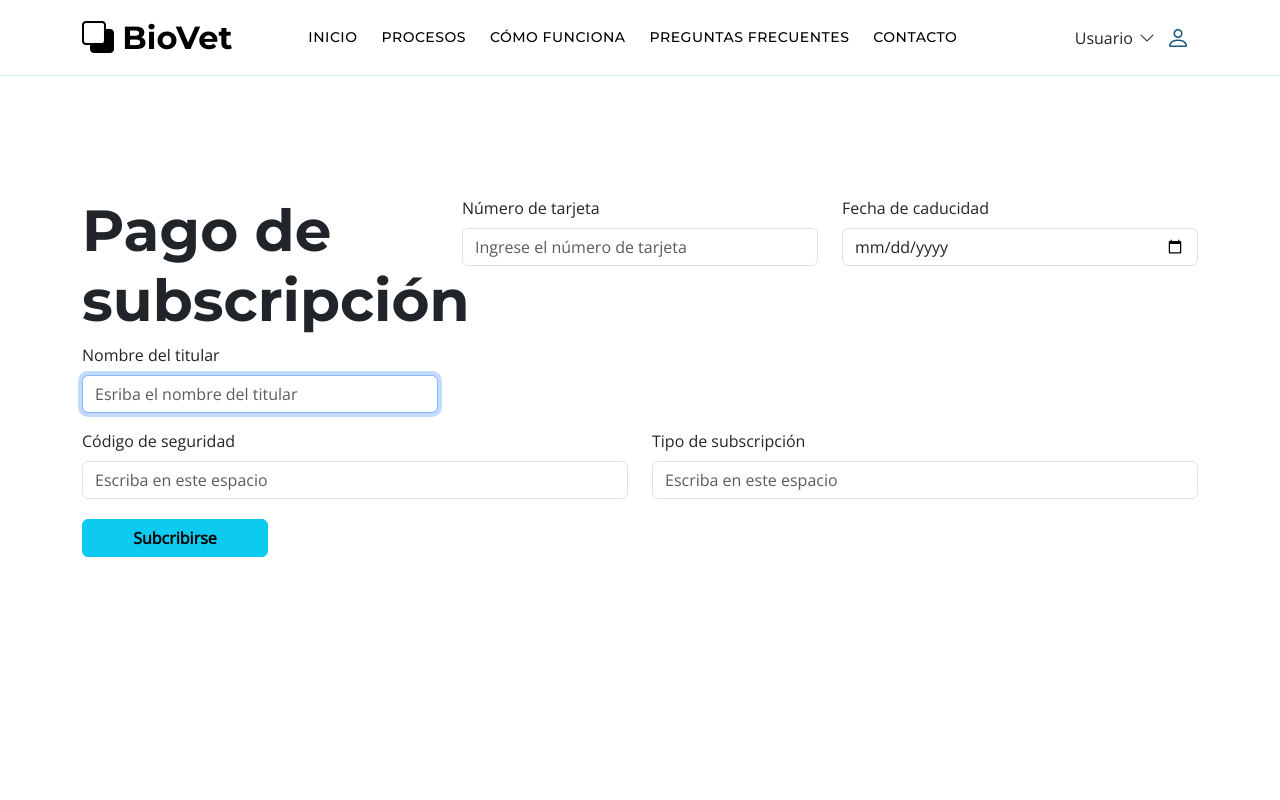
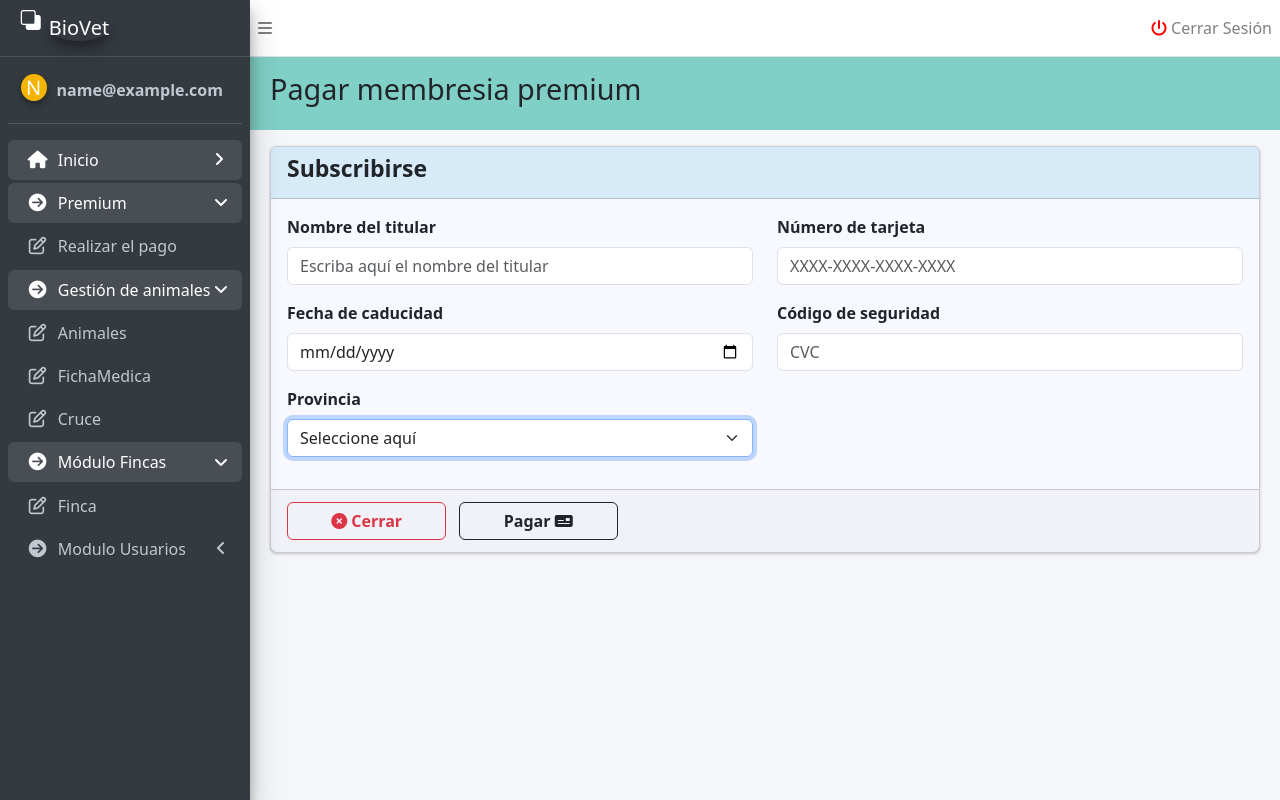
Before and after one commit to MoiZP99/VioBet, a PHP site: the page made by views/payment/payment.php in a window 1280 px wide. Run offline with PHP 8.4, Linux system fonts and the light colour scheme; the template is opened without the code that fills it, so the values that code supplies are empty; the visitor is signed in with stand-in values (Sample User, id 1); some libraries are stand-ins or nearby versions.

Commit message:
Pago premium

```diff
--- a/index.php
+++ b/index.php
@@ -71,12 +71,14 @@
 $router->get('/users/update-pass', [UserController::class, 'update_pass']);
 $router->post('/users/update-pass', [UserController::class, 'update_pass']);
 $router->post('/users/delete', [UserController::class, 'delete']);
+//Pago
+$router->get('/payment/payment', [UserController::class, 'indexpay']);
+$router->post('/payment/payment', [UserController::class, 'indexpay']);
 
 //PAGES
 $router->get('/', [PagesController::class, 'index']);
 $router->get('/register', [PagesController::class, 'register']);
 $router->post('/register', [PagesController::class, 'register']);
-$router->post('/payment', [PagesController::class, 'payment']);
 
 //LOGIN
 $router->get('/login', [LoginController::class, 'login']);
--- a/views/payment/payment.php
+++ b/views/payment/payment.php
@@ -1,9 +1,14 @@
+<?php
+session_start();
+include_once 'public/build/Sidebar.php';
+?>
+<!DOCTYPE html>
+<html lang="es">
+
 <head>
   <meta charset="utf-8">
   <meta name="viewport" content="width=device-width, initial-scale=1">
   <title>BioVet</title>
-    <link rel="stylesheet" href="/public/build/assets/css/stl_AllCreate.css">
-    <link rel="stylesheet" href="/public/build/sweetalert2@11.1.4/sweetalert2.css">
   <style>
     .btn-spinner {
       position: relative;
@@ -21,72 +26,106 @@
     .btn-spinner.verificando .spinner {
       visibility: visible;
     }
-
-        .password-icon {
-            float: right;
-            position: relative;
-            margin: -25px 10px 0 0;
-            cursor: pointer;
-        }
   </style>
 </head>
 
-<br><br><br>
-<div class="container mt-5 mb-2">
-    <form method="POST" action="register" id="regiration_form">
-        <div class="card-body">
-            <fieldset>
-                <div class="row">
-                    <div class="col col-xxl-4 col-xl-4 col-lg-4 col-sm-12 col-md-6 col-12">
-                        <h1>Pago de subscripción</h1>
-                        <div class="mb-3">
-                            <label class="form-label" for="nombre">Nombre del titular</label>
-                            <input class="form-control" autofocus type="text" id="nombre" name="usuario[NombreUser]" onKeyUp="javascript:validateText('nombre')" placeholder="Esriba el nombre del titular" value="">
-                        </div>
-                    </div>
-                    <div class="col col-xxl-4 col-xl-4 col-lg-4 col-sm-12 col-md-6 col-12">
-                        <div class="mb-3">
-                            <label class="form-label" for="correo">Número de tarjeta</label>
-                            <input class="form-control" type="email" id="correo" name="usuario[Email]" placeholder="Ingrese el número de tarjeta" value="">
-                        </div>
-                    </div>
-                    <div class="col col-xxl-4 col-xl-4 col-lg-4 col-sm-12 col-md-6 col-12">
-                        <div class="mb-3">
-                            <label class="form-label" for="telefono">Fecha de caducidad</label>
-                            <input class="form-control" type="date" id="telefono" name="usuario[Telefono]" placeholder="Escriba en este espacio" value="">
+<body class="hold-transition sidebar-mini">
+  <div class="wrapper">
+    <div class="content-wrapper">
+      <section class="content-header mb-3" style="background-color: #80D0C7;">
+        <div class="container-fluid">
+          <div class="row mb-2">
+            <div class="col-sm-6">
+              <h1>Pagar membresia premium</h1>
             </div>
           </div>
         </div>
+      </section>
+
+      <section class="content">
+        <div class="container-fluid">
           <div class="row">
-                    <div class="col col-xxl-6 col-xl-6 col-lg-6 col-sm-12 col-md-6 col-12">
+            <div class="col-md-12">
+              <div class="card" style="border-radius: 7px; background: #F8F8FF;">
+                <form method="POST" action="create" id="regiration_form">
+                  <div class="card-header" style="background-color: #D6EAF8;">
+                    <h2 class="card-title" style="font-size: 23px;"><strong>Subscribirse</strong></h2>
+                  </div>
+                  <div class="card-body">
+                    <fieldset>
+                      <?php if ($errores) : ?>
+                        <script>
+                          Swal.fire({
+                            icon: 'error',
+                            title: '¡Se encontraron errores en el formulario!',
+                            text: 'Debe corregir el error señalado.',
+                            showConfirmButton: false,
+                            timer: 2000
+                          });
+                        </script>
+                      <?php endif; ?>
+                      <div class="row">
+                        <div class="col col-xxl-6 col-xl-6 col-lg-6 col-sm-6 col-md-6 col-12">
                           <div class="mb-3">
-                            <label class="form-label" for="apell1">Código de seguridad</label>
-                            <input class="form-control" type="text" id="apell1" name="usuario[Apellido1]" onKeyUp="javascript:validateText('apell1')" placeholder="Escriba en este espacio" value="">
+                            <label class="form-label" for="tiposangre">Nombre del titular</label>
+                            <input required class="form-control" type="text" id="tiposangre" name="animal[TipoSangre]" onKeyUp="javascript:validateTextUbi('tiposangre')" placeholder="Escriba aquí el nombre del titular" value="">
                           </div>
                         </div>
-                    <div class="col col-xxl-6 col-xl-6 col-lg-6 col-sm-12 col-md-6 col-12">
+                        <div class="col col-xxl-6 col-xl-6 col-lg-6 col-sm-6 col-md-6 col-12">
                           <div class="mb-3">
-                            <label class="form-label" for="apell2">Tipo de subscripción</label>
-                            <input class="form-control" type="text" id="apell2" name="usuario[Apellido2]" onKeyUp="javascript:validateText('apell2')" placeholder="Escriba en este espacio" value="">
+                            <label class="form-label" for="raza">Número de tarjeta</label>
+                            <input required class="form-control" type="text" id="raza" name="animal[Raza]" onKeyUp="javascript:validateTextUbi('raza')" placeholder="XXXX-XXXX-XXXX-XXXX" value="">
+                          </div>
+                        </div>
+
+                        <div class="col col-xxl-6 col-xl-6 col-lg-6 col-md-6 col-12">
+                          <div class="mb-3">
+                            <label class="form-label" for="nombre">Fecha de caducidad</label>
+                            <input required class="form-control" type="date" id="nombre" name="animal[Nombre]" onKeyUp="javascript:validateText('nombre')" placeholder="" value="">
+                          </div>
+                        </div>
+                        <div class="col col-xxl-6 col-xl-6 col-lg-6 col-md-6 col-12">
+                          <div class="mb-3">
+                            <label class="form-label" for="edad">Código de seguridad</label>
+                            <input required class="form-control" type="int" id="edad" name="animal[Edad]" onKeyUp="javascript:validateTextUbi('edad')" placeholder="CVC" value="">
+                          </div>
+                        </div>
+
+                        <div class="col col-xxl-6 col-xl-6 col-lg-6 col-sm-6 col-md-6 col-12">
+                          <div class="mb-3">
+                            <label class="form-label" for="tipo">Provincia</label>
+                            <select required class="form-select" autofocus name="animal[Tipo]" id="tipo">
+                              <option selected disabled>Seleccione aquí</option>
+                              <option value="">Guanacaste</option>
+                              <option value="">San José</option>
+                              <option value="">Puntarenas</option>
+                              <option value="">Heredia</option>
+                              <option value="">Alajuela</option>
+                              <option value="">Limón</option>
+                              <option value="">Cartago</option>
+                            </select>
                           </div>
                         </div>
                       </div>
                     </fieldset>
                   </div>
                   <div class="card-footer">
+                    <div class="row">
                       <div class="btn-spinner">
-                <button class="btn btn-info col-auto col-xl-2 col-lg-2 col-md-2 col-sm-3 mt-1 mb-1" type="button" id="submit_data" onclick="enviarFormulario()"> <b>Subcribirse</b> <i class="fas fa-save"></i> </button>
+                        <button type="button" class="btn btn-outline-danger col-auto me-2 col-xl-2 col-lg-2 col-md-2 col-sm-2 mt-1 mb-1" id="cerrarPagina"> <i class="fas fa-times-circle"></i> <b>Cerrar</b> </button>
+                        <button class="btn btn-outline-dark col-auto col-xl-2 col-lg-2 col-md-2 col-sm-2 mt-1 mb-1" type="button" id="submit_data" onclick="enviarFormulario()"> <b>Pagar</b> <i class="fas fa-money-check"></i> </button>
+                      </div>
                     </div>
                   </div>
                 </form>
               </div>
+            </div>
+          </div>
+        </div>
+      </section>
+    </div>
+  </div>
 
-
-<script src="/public/build/sweetalert2@11.1.4/sweetalert2.js"></script>
-<script src="/public/build/assets/js/stl_AllCreateUser.js"></script>
-<script src="/public/build/bootstrap/js/bootstrap.bundle.min.js"></script>
-<script src="/public/build/jquery/jquery-3.3.1.min.js"></script>
-<!--
   <?php if (isset($_SESSION['success_message'])) : ?>
     <script>
       const Toast = Swal.mixin({
@@ -109,3 +148,79 @@
       <?php unset($_SESSION['success_message']); ?>;
     </script>
   <?php endif; ?>
+
+  <script>
+    // Almacenar referencias a los elementos del DOM - para mejorar el rendimiento
+    var boton = document.getElementById("submit_data");
+    var formulario = document.getElementById("regiration_form");
+
+    function enviarFormulario() {
+      var spinner = document.createElement("span");
+      spinner.className = "spinner-border spinner-border-sm";
+      spinner.setAttribute("role", "status");
+      spinner.setAttribute("aria-hidden", "true");
+
+      boton.innerHTML = "";
+      boton.disabled = true;
+      boton.classList.add("verificando");
+      boton.appendChild(spinner);
+      boton.innerHTML += " Verificando...";
+
+      setTimeout(function() {
+        formulario.submit();
+        boton.disabled = true;
+        boton.classList.remove("verificando");
+        boton.removeChild(spinner);
+      }, 1000);
+
+      return false; // Evita el envío automático del form y permite que el envío lo realice la función
+    }
+  </script>
+
+  <script>
+    document.addEventListener("DOMContentLoaded", function() {
+      var formulario = document.getElementById("regiration_form");
+      var botonCerrar = document.getElementById("cerrarPagina");
+
+      botonCerrar.addEventListener("click", function() {
+        var nombre = formulario.elements["nombre"].value;
+        var tipo = formulario.elements["tipo"].value;
+        var tiposangre = formulario.elements["tiposangre"].value;
+        var raza = formulario.elements["raza"].value;
+        var sexo = formulario.elements["sexo"].value;
+        var edad = formulario.elements["edad"].value;
+        var peso = formulario.elements["peso"].value;
+        var numero = formulario.elements["numero"].value;
+
+        var finca = formulario.elements["finca"].value;
+
+        if (nombre !== '' || tipo !== 'selected' ||  tiposangre !== '' ||raza !== '' || sexo !== 'selected' || edad !== '' || peso !== '' || numero !== '' || finca !== 'selected') {
+          Swal.fire({
+            title: '¿Cancelar proceso?',
+            text: '¿Desea cancelar el proceso?',
+            icon: 'warning',
+            showCancelButton: true,
+            allowOutsideClick: false,
+            confirmButtonColor: '#3085d6',
+            cancelButtonColor: '#d33',
+            confirmButtonText: '<i class="fas fa-check"></i> Cerrar',
+            cancelButtonText: '<i class="fas fa-times"></i> Cancelar',
+            buttonsStyling: false,
+            customClass: {
+              confirmButton: 'btn btn-outline-danger mx-2',
+              cancelButton: 'btn btn-outline-secondary'
+            }
+          }).then((result) => {
+            if (result.isConfirmed) {
+              window.location.href = '/animal/index';
+            }
+          });
+        } else {
+          window.location.href = '/animal/index';
+        }
+      });
+    });
+  </script>
+</body>
+
+</html>
```
Also changed, not shown: controllers/UserController.php (+12 -0 lines), views/payment/prueba.php (added). Lines whose indentation alone changed are shown as unchanged.
